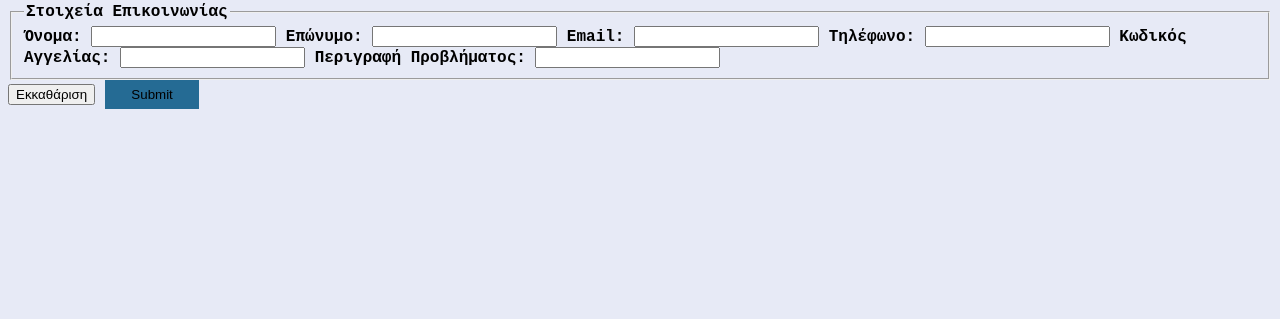
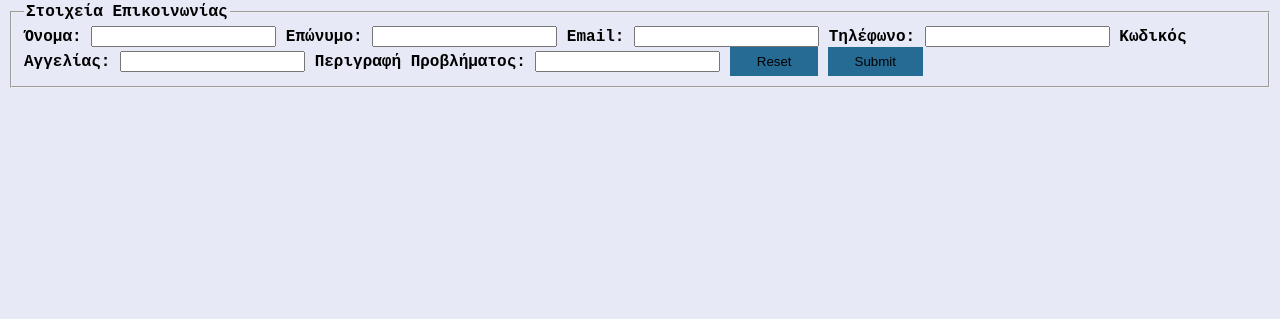
Before and after one commit to alexegiev/WebDev_Project, a plain HTML site: page Exercise3/technical_support.html in a window 1280 px wide. Shown: the part 139-458 px from the top of the page. Drawn offline with Linux system fonts and the light colour scheme.

Commit message:
Updated technical support in exercise3

```diff
--- a/Exercise3/technical_support.html
+++ b/Exercise3/technical_support.html
@@ -43,9 +43,10 @@
 
             <label for="problem_desc">Περιγραφή Προβλήματος:</label>
             <input type="text" id= "problem_desc" name="description" value=""  pattern="[Α-Ωα-ω[A-Za-z]][\\S]*+" required  >
+
+            <button type="reset" id="reset_form">Reset</button>
+            <button type="submit" id="submit_form">Submit</button>
         </fieldset>
-        <button type="reset">Εκκαθάριση</button>
-        <input type="submit" id="submit_form" name="submit">
 
         <footer>
             <h1><a href="index.html"><img src="../assets/website_logo.png" alt="ElectroFind Logo">ElectroFind</a></h1>
```
